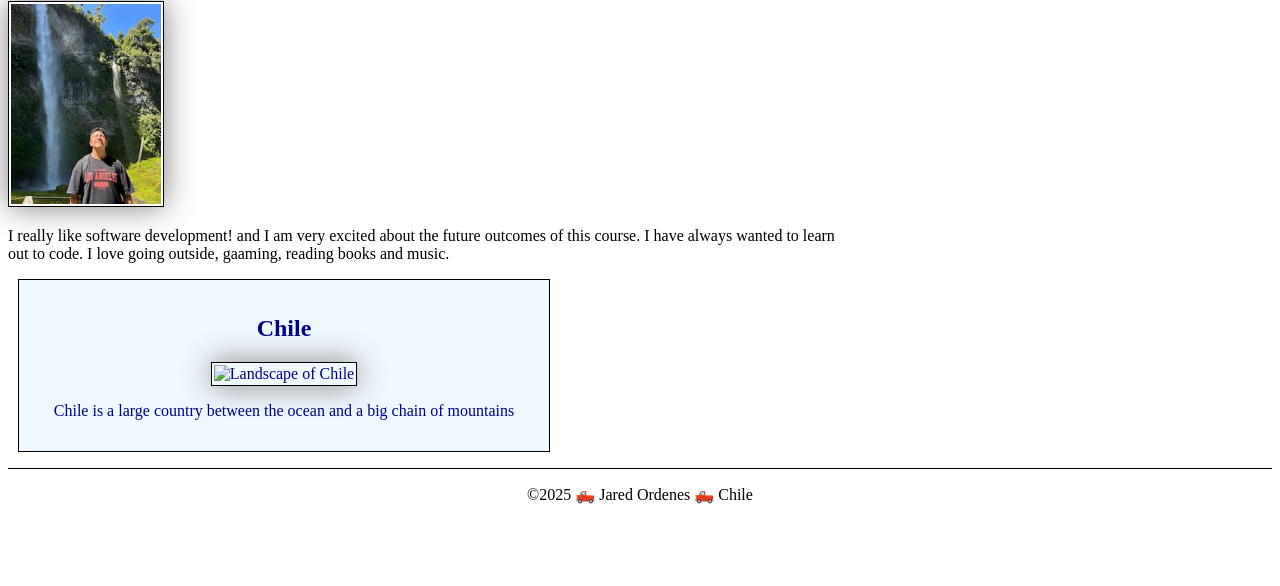
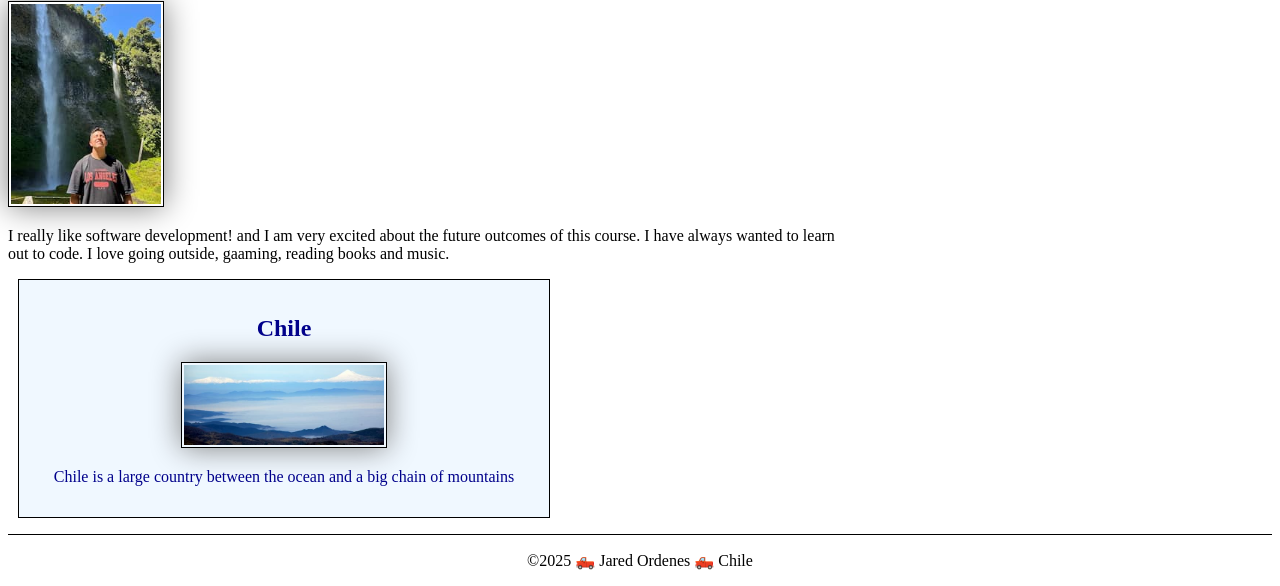
Before and after one commit to jaredordenes/wdd130, a plain HTML site: page index.html in a window 1280 px wide. Shown: the part 223-809 px from the top of the page. Drawn offline with Linux system fonts and the light colour scheme.

```diff
--- a/index.html
+++ b/index.html
@@ -24,7 +24,7 @@
     </main>
     <aside>
         <h2>Chile</h2>
-        <img src="images/Chile.jpg" alt="Landscape of Chile">
+        <img src="images/chile.jpg" alt="Landscape of Chile">
         <p>Chile is a large country between the ocean and a big chain of mountains</p>
     </aside>
     <footer>
```
Also changed, not shown: images/chile.jpg (renamed from images/chle.jpg).
